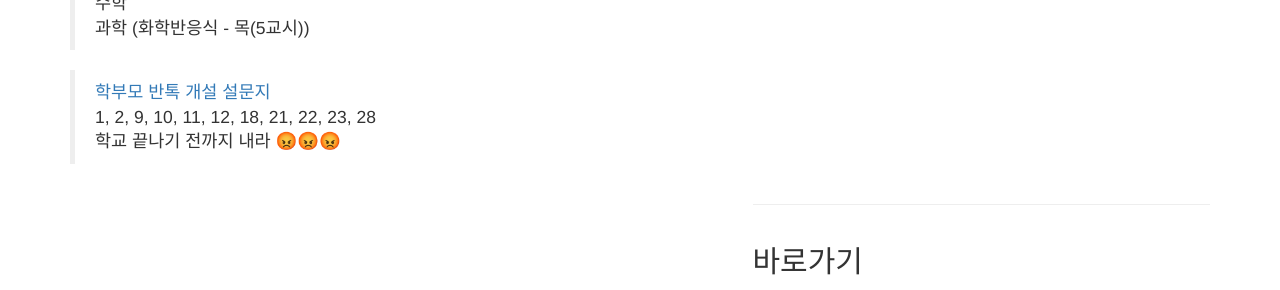
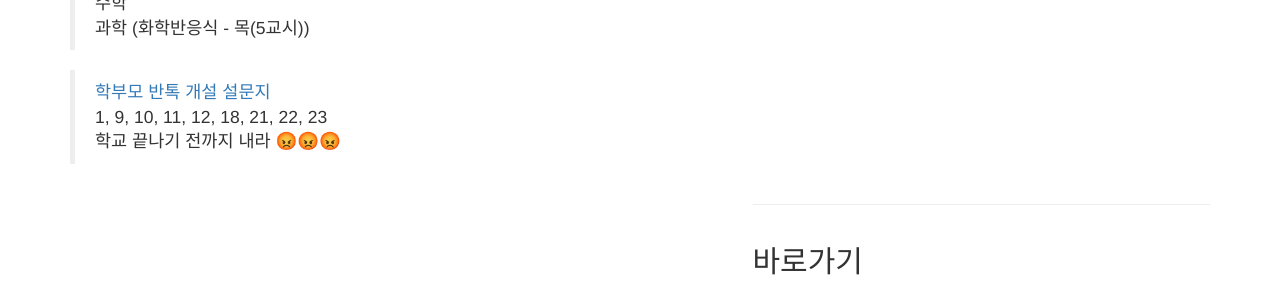
Before and after one commit to bundang-ms-2021/oncl, a Jekyll site: the page built from _posts/2014-09-21-services-1.markdown, in a window 1280 px wide and 1049 px high. Shown: the part 429-719 px from the top of the window. Built offline with Jekyll 4.4.1, drawn with Linux system fonts in a browser that asks for light colours; nearby versions of some CDN libraries; library files that are not in the unit come from our copies.

Commit message:
Update 2014-09-21-services-1.markdown

```diff
--- a/_posts/2014-09-21-services-1.markdown
+++ b/_posts/2014-09-21-services-1.markdown
@@ -16,5 +16,5 @@ description: |
   > 과학 (화학반응식 - 목(5교시))
 
   > <a href = "https://forms.gle/hAUZGe9o8KbfpddZ6">학부모 반톡 개설 설문지</a>
-  > 1, 2, 9, 10, 11, 12, 18, 21, 22, 23, 28
+  > 1, 9, 10, 11, 12, 18, 21, 22, 23
   > 학교 끝나기 전까지 내라 😡😡😡
```
